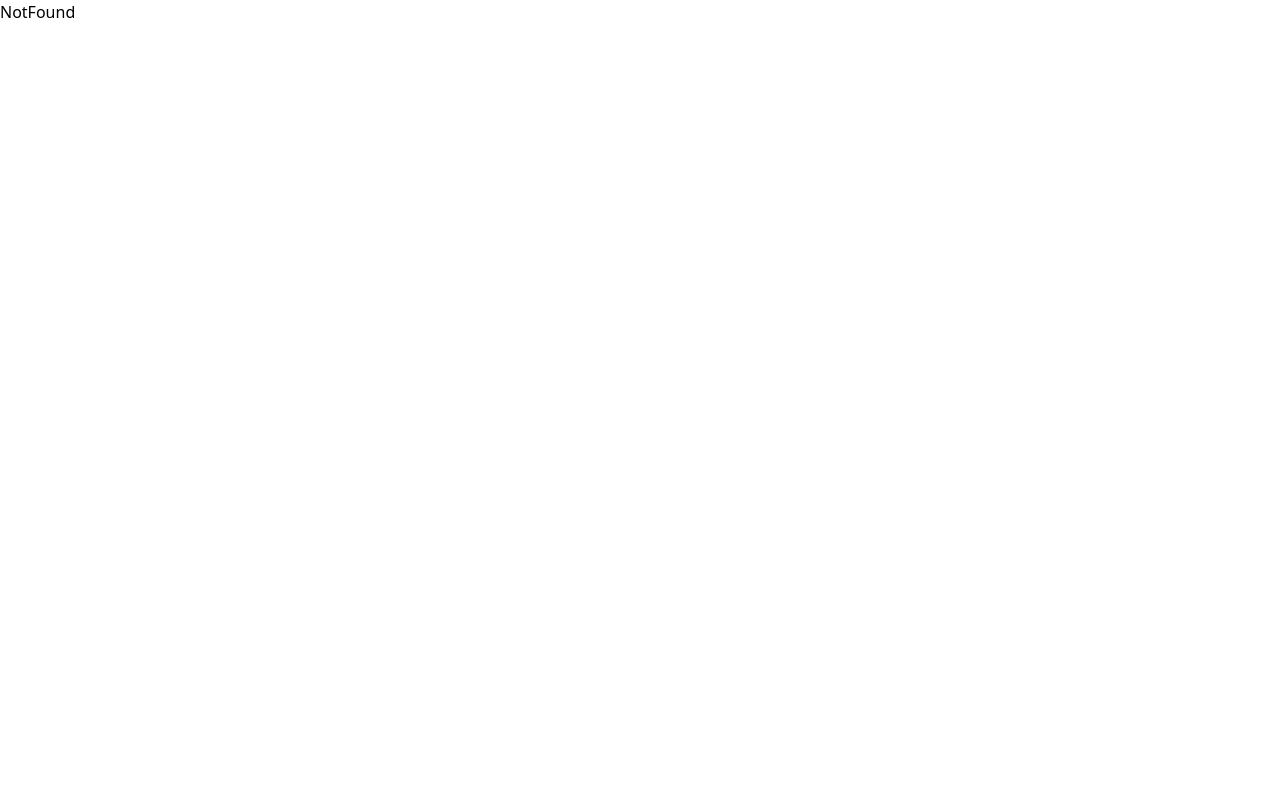
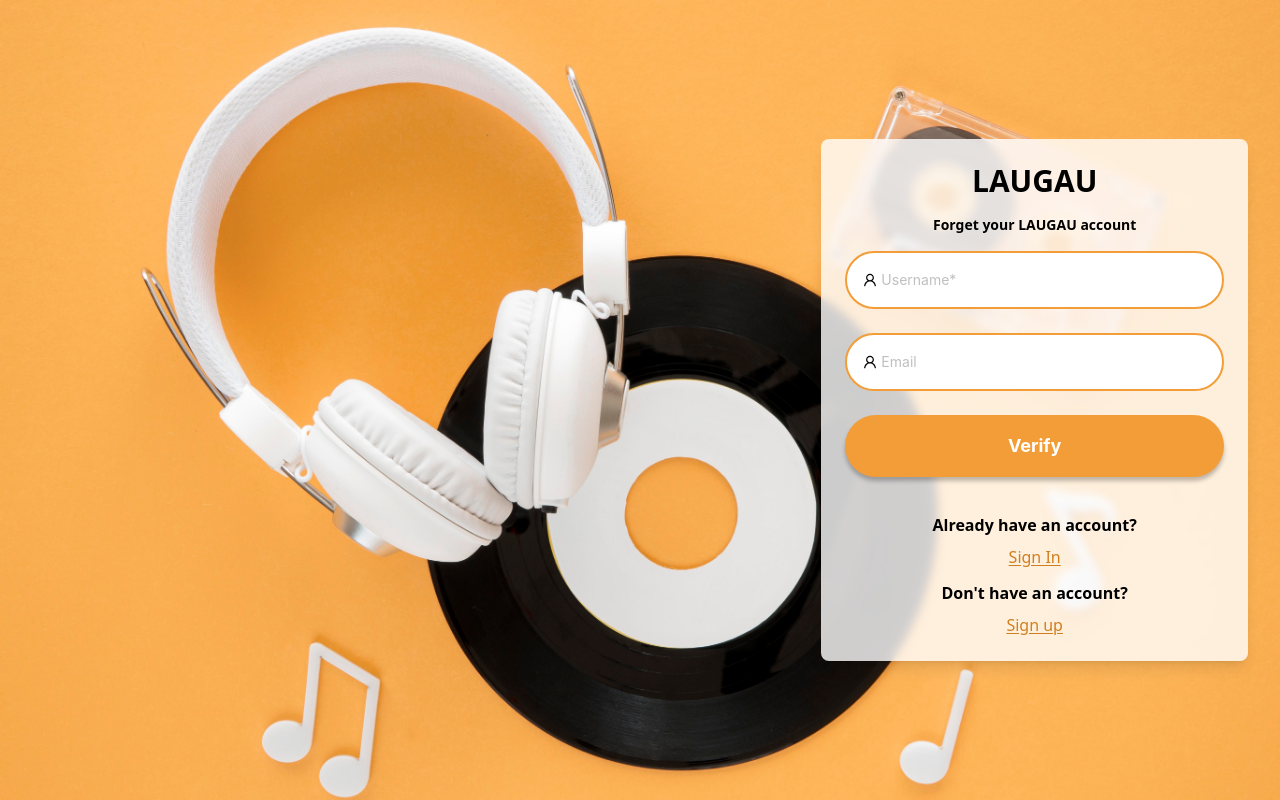
Before and after one commit to datnt2002/Music-Online-Learning-System, a React (Create React App) app: page /forgotpassword in a window 1280 px wide. Built offline with nearby package versions, Linux system fonts and the light colour scheme.

Commit message:
forgotpassword ui and signup

```diff
--- a/src/constants/formfield.js
+++ b/src/constants/formfield.js
@@ -1,4 +1,6 @@
 export const FORM_FIELDS = {
   USERNAME: 'username',
   PASSWORD: 'password',
+  EMAIL: 'email',
+  CONFIRM_PASSWORD: 'confirm_password',
 };
--- a/src/features/Authentication/ForgotPassword.jsx
+++ b/src/features/Authentication/ForgotPassword.jsx
@@ -0,0 +1,100 @@
+import React from 'react';
+import { Link } from 'react-router-dom';
+import { UserOutlined } from '@ant-design/icons';
+import { Button, Form, Input } from 'antd';
+
+import backgroundImage from '../../assets/imgs/bg-authen.jpg';
+import { FORM_FIELDS } from '../../constants';
+
+const ForgotPassword = () => {
+
+    const handleForgotPassword =()=>{}
+
+  return (
+    <div
+      className="flex justify-end bg-cover w-screen min-h-screen"
+      style={{
+        backgroundImage: `url(${backgroundImage})`,
+      }}
+    >
+      <div className="self-center mr-8 w-1/3 bg-white/80 rounded-lg shadow-lg p-6 backdrop-blur-sm text-center ">
+        {/* name page */}
+        <div>
+          <h1 className="text-3xl font-bold">LAUGAU</h1>
+          <h4 className="text-sm font-bold mt-4 ">Forget your LAUGAU account</h4>
+        </div>
+        {/* form */}
+        <div className="flex mt-4">
+          <Form
+            className="login-form flex flex-col w-full relative"
+            name="normal_login"
+            initialValues={{
+              remember: false,
+            }}
+            onFinish={handleForgotPassword}
+          >
+            <Form.Item
+              name={FORM_FIELDS.USERNAME}
+              rules={[
+                {
+                  required: true,
+                  message: 'Please input your Username!',
+                },
+              ]}
+            >
+              <Input
+                className="rounded-full p-4 border-2 border-[#F39D39] text-black "
+                prefix={<UserOutlined className="site-form-item-icon" />}
+                placeholder="Username*"
+              />
+            </Form.Item>
+            <Form.Item
+              name={FORM_FIELDS.EMAIL}
+              rules={[
+                {
+                  required: true,
+                  message: 'Please input your Email!',
+                },
+              ]}
+            >
+              <Input
+                className="rounded-full p-4 border-2 border-[#F39D39] text-black"
+                prefix={<UserOutlined className="site-form-item-icon" />}
+                placeholder="Email"
+              />
+            </Form.Item>
+
+            <Form.Item>
+              <Button
+                type="primary"
+                htmlType="submit"
+                className="login-form-button basis-full bg-[#F39D39] rounded-full text-white font-bold text-lg w-full pt-4 pb-4 h-fit"
+                style={{ boxShadow: '0px 4px 4px rgba(0, 0, 0, 0.25)' }}
+              >
+                Verify
+              </Button>
+            </Form.Item>
+          </Form>
+        </div>
+
+        <div>
+          <h4 className="font-bold mt-3 mb-2">Already have an account?</h4>
+          {/* day la link router */}
+          <Link className="text-[#D07F1F] underline underline-offset-2" to="/signin">
+            Sign In
+          </Link>
+        </div>
+
+        <div>
+          <h4 className="font-bold mt-3 mb-2">Don't have an account?</h4>
+          {/* day la link router */}
+          <Link className="text-[#D07F1F] underline underline-offset-2" to="/signup">
+            Sign up
+          </Link>
+        </div>
+      </div>
+    </div>
+  );
+};
+
+export default ForgotPassword;
--- a/src/features/Authentication/Signin.jsx
+++ b/src/features/Authentication/Signin.jsx
@@ -57,7 +57,7 @@ const Signin = () => {
               <Input
                 className="rounded-full p-4 border-2 border-[#F39D39] text-black "
                 prefix={<UserOutlined className="site-form-item-icon" />}
-                placeholder="Username"
+                placeholder="Username*"
               />
             </Form.Item>
             <Form.Item
@@ -69,7 +69,7 @@ const Signin = () => {
                 },
               ]}
             >
-              <Input
+              <Input.Password
                 className="rounded-full p-4 border-2 border-[#F39D39] text-black"
                 prefix={<LockOutlined className="site-form-item-icon" />}
                 type="password"
@@ -95,8 +95,9 @@ const Signin = () => {
         </div>
 
         <div>
-          {/* day la link router */}
-          <button className="text-[#D07F1F] underline underline-offset-2">Forgot Password?</button>
+          <Link className="text-[#D07F1F] underline underline-offset-2" to="/forgotpassword">
+            Forgot Password?
+          </Link>
         </div>
 
         <div>
--- a/src/features/Authentication/Signup.jsx
+++ b/src/features/Authentication/Signup.jsx
@@ -1,9 +1,14 @@
 import React from 'react';
+import { Link } from 'react-router-dom';
+import { Form, Input, Checkbox, Button } from 'antd';
+
 import backgroundImage from '../../assets/imgs/bg-authen.jpg';
-import { Input as InputAntd } from 'antd';
-import { Link } from 'react-router-dom';
+import { FORM_FIELDS } from '../../constants';
 
 const Signup = () => {
+  const handleRegister = (values) => {
+    console.log('Received values of form: ', values);
+  };
   return (
     <div
       className="flex justify-end bg-cover w-screen min-h-screen"
@@ -20,25 +25,97 @@ const Signup = () => {
 
         {/* form */}
         <div className="flex mt-4">
-          <form className="flex flex-col flex-1 gap-4 relative">
-            <InputAntd className="rounded-full p-4 border-2 border-[#F39D39] text-black " placeholder="Email" />
-            <InputAntd className="rounded-full p-4 border-2 border-[#F39D39] text-black " placeholder="Password" />
-            <InputAntd
-              className="rounded-full p-4 border-2 border-[#F39D39] text-black "
-              placeholder="Confirm Password"
-            />
+          <Form className="flex flex-col flex-1 relative" name="register" onFinish={handleRegister} scrollToFirstError>
+            <Form.Item
+              name={FORM_FIELDS.USERNAME}
+              rules={[
+                {
+                  required: true,
+                  message: 'Please input your username',
+                },
+              ]}
+            >
+              <Input className="rounded-full p-4 border-2 border-[#F39D39] " placeholder="Username*" />
+            </Form.Item>
+            <Form.Item
+              name={FORM_FIELDS.EMAIL}
+              rules={[
+                {
+                  type: 'email',
+                  message: 'The input is not valid E-mail!',
+                },
+                {
+                  required: true,
+                  message: 'Please input your E-mail!',
+                },
+              ]}
+            >
+              <Input className="rounded-full p-4 border-2 border-[#F39D39] " placeholder="Email*" />
+            </Form.Item>
 
-            <button
-              className="bg-[#F39D39] rounded-full text-white font-bold p-4 text-lg "
-              style={{ 'box-shadow': '0px 4px 4px rgba(0, 0, 0, 0.25)' }}
+            <Form.Item
+              name={FORM_FIELDS.PASSWORD}
+              rules={[
+                {
+                  required: true,
+                  message: 'Please input your password!',
+                },
+              ]}
+              hasFeedback
             >
-              Sign up
-            </button>
-          </form>
+              <Input.Password className="rounded-full p-4 border-2 border-[#F39D39] " placeholder="Password*" />
+            </Form.Item>
+
+            <Form.Item
+              name={FORM_FIELDS.CONFIRM_PASSWORD}
+              dependencies={[FORM_FIELDS.PASSWORD]}
+              hasFeedback
+              rules={[
+                {
+                  required: true,
+                  message: 'Please confirm your password!',
+                },
+                ({ getFieldValue }) => ({
+                  validator(_, value) {
+                    if (!value || getFieldValue(FORM_FIELDS.PASSWORD) === value) {
+                      return Promise.resolve();
+                    }
+                    return Promise.reject(new Error('The new password that you entered do not match!'));
+                  },
+                }),
+              ]}
+            >
+              <Input.Password className="rounded-full p-4 border-2 border-[#F39D39] " placeholder="Confirm Password*" />
+            </Form.Item>
+            <Form.Item
+              name="agreement"
+              valuePropName="checked"
+              rules={[
+                {
+                  validator: (_, value) =>
+                    value ? Promise.resolve() : Promise.reject(new Error('Should accept agreement')),
+                },
+              ]}
+            >
+              <Checkbox>
+                I have read the <a href="">agreement</a>
+              </Checkbox>
+            </Form.Item>
+            <Form.Item>
+              <Button
+                type="primary"
+                htmlType="submit"
+                className="login-form-button basis-full bg-[#F39D39] rounded-full text-white font-bold text-lg w-full pt-4 pb-4 h-fit"
+                style={{ boxShadow: '0px 4px 4px rgba(0, 0, 0, 0.25)' }}
+              >
+                Register
+              </Button>
+            </Form.Item>
+          </Form>
         </div>
 
         <div>
-          <h4 className="font-bold mt-3 mb-2">Already have an account?</h4>
+          <h4 className="font-bold mb-2">Already have an account?</h4>
           {/* day la link router */}
           <Link className="text-[#D07F1F] underline underline-offset-2" to="/signin">
             Sign in
--- a/src/redux/slice/authenticationSlice.js
+++ b/src/redux/slice/authenticationSlice.js
@@ -15,7 +15,7 @@ export const authenticationSlice = createSlice({
   name: 'authentication',
   initialState,
   reducers: {
-    signInAction: (state, action) => {
+    signInAction: (state) => {
       state.loading = true;
     },
     signInSuccess: (state, action) => {
@@ -33,7 +33,13 @@ export const authenticationSlice = createSlice({
       state.isLoggedIn = false;
       state.currentUser = undefined;
     },
-    signup: () => {},
+    signupAction: (state, action) => {
+      state.loading = true;
+    },
+    signupSuccess: (state, action) => {
+      state.loading = false;
+      const {} = action.payload;
+    },
   },
 });
 
--- a/src/routes/index.js
+++ b/src/routes/index.js
@@ -4,10 +4,12 @@ import { AdminLayout } from '../components/Layout';
 import { NotFound, PrivateRoute } from '../components/Common';
 import Signin from '../features/Authentication/Signin';
 import Signup from '../features/Authentication/Signup';
+import ForgotPassword from '../features/Authentication/ForgotPassword';
 
 export const publicRoutes = [
   { path: '/signin', element: <Signin /> },
   { path: '/signup', element: <Signup /> },
+  { path: '/forgotpassword', element: <ForgotPassword /> },
   {
     path: '*',
     element: <NotFound />,
--- a/src/services/api.service.js
+++ b/src/services/api.service.js
@@ -35,8 +35,8 @@ axiosClient.interceptors.response.use(
     // Do something with response error
     // Show error
     console.log('eerroreor', error.response.data);
-    switch (error.response.data.code) {
-      case 401:
+    switch (true) {
+      case error.response.data.code === 401:
         Swal.fire({
           title: 'Error!',
           text: error.response.data.message || API_ERROR.DEFAULT,
@@ -44,7 +44,7 @@ axiosClient.interceptors.response.use(
           confirmButtonText: 'Got it!',
         });
         break;
-      case 500:
+      case error.response.data.code === 500:
         break;
       default:
         break;
@@ -53,26 +53,4 @@ axiosClient.interceptors.response.use(
   }
 );
 
-// export const get = async (api, options = {}) => {
-//   const response = await axiosClient.get(api, options);
-//   return response.data;
-// };
-
-// export const post = async (api, options = {}) => {
-//   const response = await axiosClient.post(api, options);
-//   return response.data;
-// };
-
-// export const put = async (api, options = {}) => {
-//   const response = await axiosClient.put(api, options);
-//   return response.data;
-// };
-
-// const API_SERVICE = {
-//   post,
-//   get,
-//   put,
-// };
-
-// export default API_SERVICE;
 export default axiosClient;
```
Also changed, not shown: src/redux/slice/index.js (deleted).
